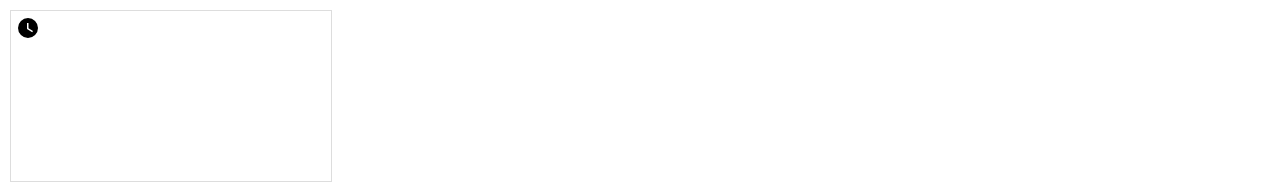
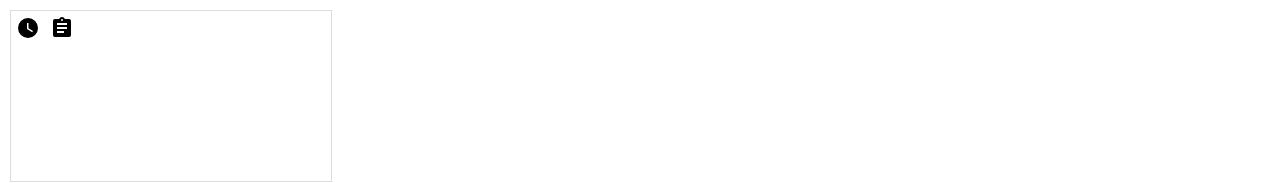
Before and after one commit to bertrandda/dashboard, a React (Create React App) app: page / in a window 1280 px wide. Both pictures are taken after a click on the icon 1246 px from the left and 766 px from the top of the page. Shown: the top 183 px of the page. Built offline with nearby package versions, Linux system fonts and the light colour scheme.

Commit message:
Add note module in creation one

```diff
--- a/src/components/Module.js
+++ b/src/components/Module.js
@@ -1,8 +1,9 @@
 import React, { Component } from 'react';
 
 import Clock from './Clock';
+import Notes from './Notes';
 
-import { mdiClock, mdiSettings, mdiDelete } from '@mdi/js'
+import { mdiClock, mdiSettings, mdiDelete, mdiClipboardText } from '@mdi/js'
 
 import './Module.css'
 import Icon from '@mdi/react';
@@ -24,12 +25,13 @@ export default class Module extends Component {
             return (
                 <div className="container">
                     <Icon className="type-icon" onClick={() => this.setModuleType('CLOCK')} path={mdiClock} size={1} />
+                    <Icon className="type-icon" onClick={() => this.setModuleType('NOTES')} path={mdiClipboardText} size={1} />
                 </div>
             );
         } else {
             let classContainer = 'container';
             // if(!this.state.settingFace) classContainer += ' container-front';
-            if(this.state.settingFace) classContainer += ' container-back';
+            if (this.state.settingFace) classContainer += ' container-back';
 
             return (
                 <div className={classContainer}>
@@ -49,6 +51,7 @@ export default class Module extends Component {
                 module: React.createElement(Clock, { idKey: this.props.idKey, data: this.props.data, ...this.state })
             })
         }
+        if (this.props.data) this.setModuleType(this.props.type);
     }
 
     deleteModule = () => {
@@ -64,20 +67,26 @@ export default class Module extends Component {
 
     setModuleType = (type) => {
         // Create save
-        localStorage.setItem(this.props.idKey, '');
+        if (!this.props.data) localStorage.setItem(this.props.idKey, '');
+        let component;
         switch (type) {
             case 'CLOCK':
-                this.setState({
-                    type: type
-                }, () => {
-                    this.setState({
-                        module: React.createElement(Clock, { idKey: this.props.idKey, ...this.state })
-                    })
-                });
+                component = Clock;
+                break;
+            case 'NOTES':
+                component = Notes;
                 break;
             default:
                 console.log('Unknown module type');
         }
+
+        this.setState({
+            type: type
+        }, () => {
+            this.setState({
+                module: React.createElement(component, { idKey: this.props.idKey, data: this.props.data, ...this.state })
+            })
+        });
     }
 
     toggleSettingFace = (face) => {
```
